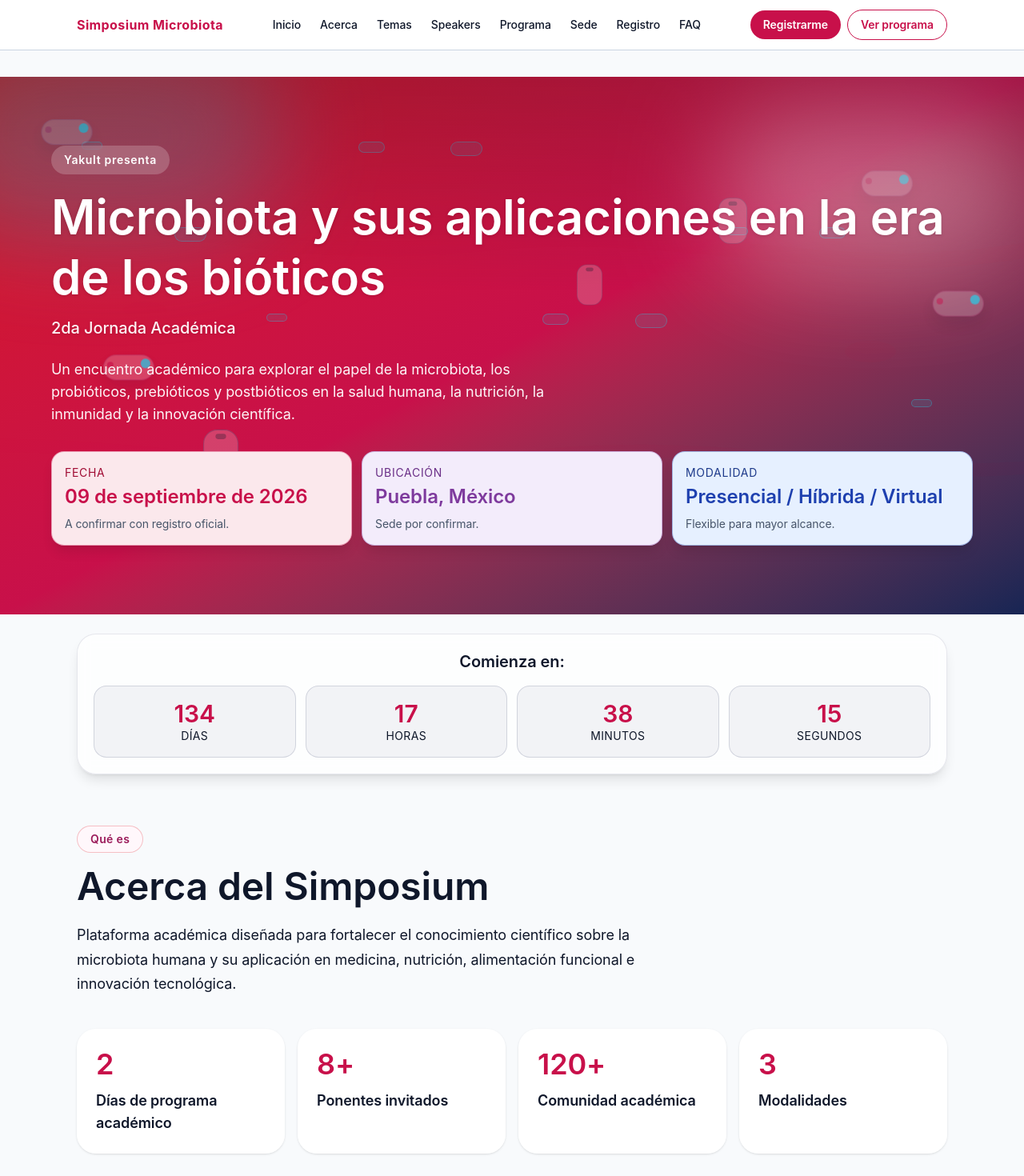
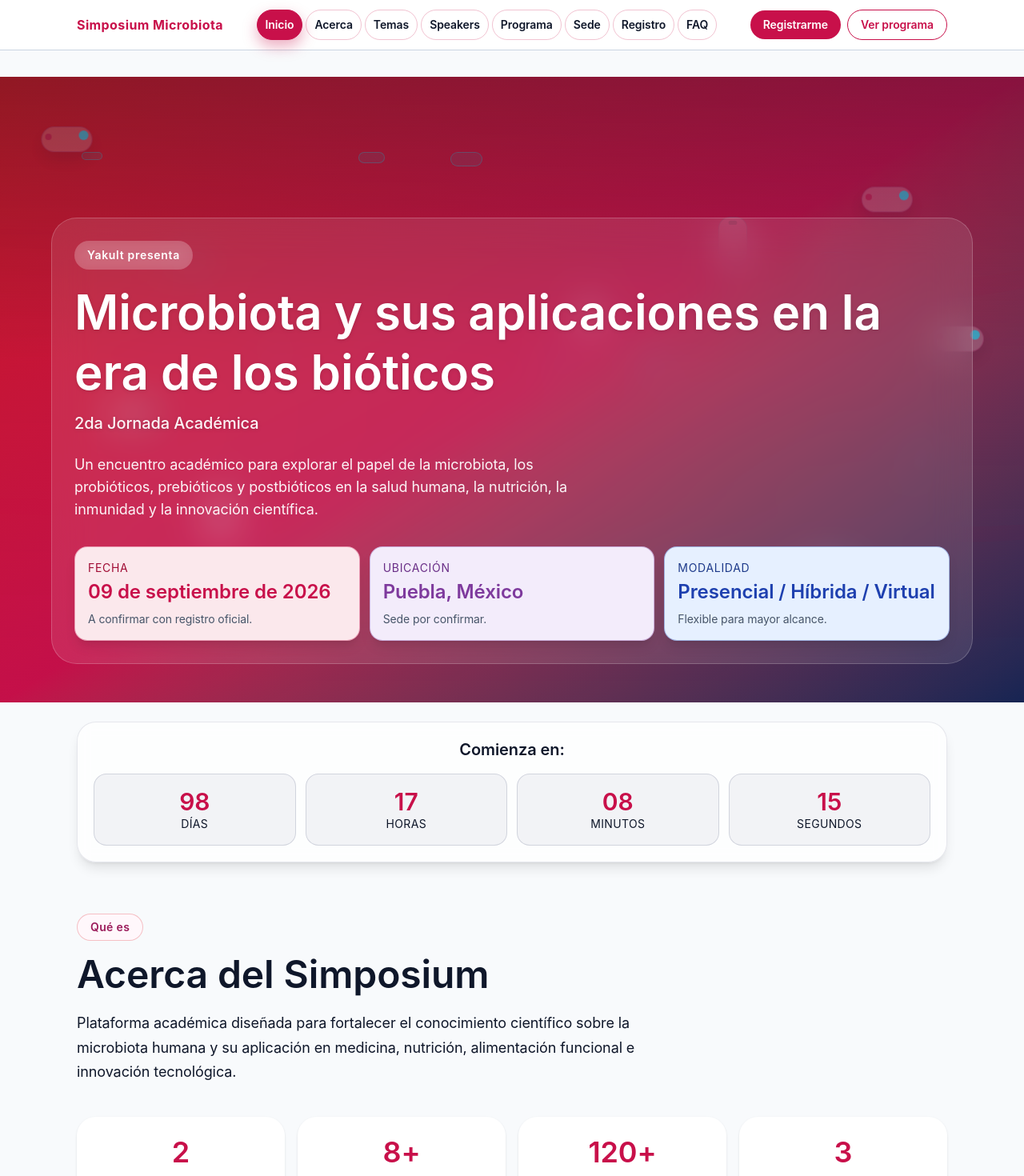
Before and after one commit to My3009appdevelper/landing-simposium-microbiota, a Next.js app: page / in a window 1280 px wide. Shown: the top 1470 px of the page at 80% size. Built offline with nearby package versions, Linux system fonts and the light colour scheme.

Commit message:
algunos cambios

```diff
--- a/components/AboutSection.tsx
+++ b/components/AboutSection.tsx
@@ -9,24 +9,24 @@ export default function AboutSection() {
         title={eventData.about.title}
         description={eventData.about.description}
       />
-      <div className="mb-8 grid gap-4 sm:grid-cols-2 lg:grid-cols-4">
+      <div className="mb-8 grid justify-items-center gap-4 sm:grid-cols-2 lg:grid-cols-4">
         {eventData.highlights.map((item) => (
           <article
             key={item.label}
-            className="symbi-card rounded-3xl p-6 shadow-sm transition hover:translate-y-[-4px] hover:shadow-md"
+            className="symbi-card w-full max-w-sm rounded-3xl p-6 text-center shadow-sm transition hover:translate-y-[-4px] hover:shadow-md"
           >
             <p className="text-4xl font-semibold text-[#C8104A]">{item.value}</p>
             <p className="mt-3 text-lg font-semibold text-[#0F172A]">{item.label}</p>
           </article>
         ))}
       </div>
-      <div className="grid gap-8 md:grid-cols-[1.2fr_0.8fr]">
-        <p className="rounded-3xl border border-white bg-white/90 p-6 text-base leading-7 text-[#475569] shadow-sm">
+      <div className="grid justify-items-center gap-8 md:grid-cols-[1.2fr_0.8fr]">
+        <p className="w-full rounded-3xl border border-white bg-white/90 p-6 text-justify text-base leading-7 text-[#475569] shadow-sm">
           {eventData.audience}
         </p>
-        <ul className="symbi-card-subtle grid gap-3 rounded-3xl border border-white bg-white/95 p-6 shadow-sm">
+        <ul className="w-full symbi-card-subtle grid gap-3 rounded-3xl border border-white bg-white/95 p-6 text-justify shadow-sm">
           {eventData.about.bullets.map((bullet) => (
-            <li key={bullet} className="flex items-start gap-2 text-sm text-[#0F172A]">
+            <li key={bullet} className="flex items-start gap-2 text-justify text-sm text-[#0F172A]">
               <span className="mt-1 inline-block h-2 w-2 rounded-full bg-[#22D3EE]" />
               <span>{bullet}</span>
             </li>
--- a/components/HeroSection.tsx
+++ b/components/HeroSection.tsx
@@ -1,5 +1,13 @@
+"use client";
+
+import { useEffect, useRef, useState } from "react";
 import { eventData } from "@/data/event-data";
 import DecorativeBioticsPattern from "./DecorativeBioticsPattern";
+
+type TimeLayerStyle = {
+  transform: string;
+  willChange: string;
+};
 
 const statAccentStyles = [
   {
@@ -19,19 +27,85 @@ const statAccentStyles = [
   },
 ] as const;
 
+function clamp(value: number, min: number, max: number) {
+  return Math.min(max, Math.max(min, value));
+}
+
 export default function HeroSection() {
   const { brand, hero, heroStats } = eventData;
+  const heroRef = useRef<HTMLElement>(null);
+  const [progress, setProgress] = useState(0);
+
+  useEffect(() => {
+    let rafId = 0;
+
+    const update = () => {
+      const section = heroRef.current;
+      if (!section) {
+        return;
+      }
+
+      const top = section.offsetTop;
+      const height = Math.max(section.offsetHeight, 1);
+      const delta = (window.scrollY - top) / height;
+      setProgress(clamp(delta, 0, 1));
+      rafId = 0;
+    };
+
+    const handleScroll = () => {
+      if (rafId !== 0) return;
+      rafId = requestAnimationFrame(update);
+    };
+
+    handleScroll();
+    window.addEventListener("scroll", handleScroll, { passive: true });
+    window.addEventListener("resize", handleScroll);
+
+    return () => {
+      window.removeEventListener("scroll", handleScroll);
+      window.removeEventListener("resize", handleScroll);
+      if (rafId) cancelAnimationFrame(rafId);
+    };
+  }, []);
+
+  const backgroundLayer: TimeLayerStyle = {
+    transform: `translate3d(0, ${-progress * 20}px, 0px)`,
+    willChange: "transform",
+  };
+
+  const frontLayer: TimeLayerStyle = {
+    transform: `translate3d(0, ${-progress * 190}px, 0px)`,
+    willChange: "transform",
+  };
+
   return (
-    <section id="inicio" className="relative overflow-hidden">
+    <section id="inicio" ref={heroRef} className="relative overflow-hidden">
+      <div
+        className="isolate relative flex min-h-[86vh] flex-col justify-center overflow-hidden bg-gradient-to-br from-[#D71920] via-[#C8104A] to-[#172554] px-6 py-12 text-white shadow-[0_40px_80px_rgba(15,23,42,0.35)] sm:px-10 lg:min-h-[84vh] lg:px-12"
+        style={{ perspective: "1000px" }}
+      >
+        <div
+          className="absolute inset-0 -z-20"
+          style={backgroundLayer}
+          aria-hidden
+        >
           <DecorativeBioticsPattern
-        className="isolate relative flex min-h-[86vh] flex-col justify-center overflow-hidden bg-gradient-to-br from-[#D71920] via-[#C8104A] to-[#172554] px-6 py-12 text-white shadow-[0_40px_80px_rgba(15,23,42,0.35)] sm:px-10 lg:min-h-[84vh] lg:px-12"
+            className="pointer-events-none relative h-full w-full"
             density="regular"
+          />
+        </div>
+
+        <div
+          className="pointer-events-none absolute inset-0 -z-10 bg-[linear-gradient(to_bottom,rgba(15,23,42,0.35),rgba(15,23,42,0.05)_45%,rgba(15,23,42,0.02))]"
+          style={backgroundLayer}
+          aria-hidden
+        />
+
+        <div
+          className="relative z-10 mx-auto mt-16 w-full max-w-6xl pt-6 sm:mt-20 sm:pt-8 lg:mt-24"
+          style={frontLayer}
         >
-        <div className="pointer-events-none absolute -left-24 -top-14 h-56 w-96 rounded-full bg-[#22D3EE]/25 blur-3xl md:h-64 md:w-[28rem]" />
-        <div className="pointer-events-none absolute right-0 top-8 h-40 w-72 rounded-full bg-white/35 blur-3xl md:h-52 md:w-[24rem]" />
-        <div className="pointer-events-none absolute inset-x-0 top-0 left-0 h-full bg-[linear-gradient(to_bottom,rgba(15,23,42,0.2),rgba(15,23,42,0)_40%)]" />
-
-        <div className="relative z-10 mx-auto w-full max-w-6xl">
+          <div className="rounded-[2rem] border border-white/20 bg-white/10 p-5 backdrop-blur-xl sm:p-7">
             <p className="mb-4 inline-flex rounded-full bg-white/20 px-4 py-2 text-sm font-semibold tracking-wider text-white backdrop-blur">
               {hero.eyebrow}
             </p>
@@ -65,7 +139,8 @@ export default function HeroSection() {
               })}
             </div>
           </div>
-      </DecorativeBioticsPattern>
+        </div>
+      </div>
     </section>
   );
 }
--- a/components/Navbar.tsx
+++ b/components/Navbar.tsx
@@ -1,14 +1,60 @@
 "use client";
 
-import { useEffect, useRef, useState } from "react";
+import { useCallback, useEffect, useRef, useState } from "react";
 import { eventData } from "@/data/event-data";
 import SmoothScrollLink from "./SmoothScrollLink";
 
+const navItemIds = eventData.navItems.map((item) => item.id);
+
 export default function Navbar() {
+  const firstSectionId = navItemIds[0] ?? "";
+
+  const getHeaderHeight = () => {
+    if (typeof window === "undefined") return 0;
+    const header = document.querySelector<HTMLElement>("[data-site-header='true']");
+    return header?.offsetHeight ?? 0;
+  };
+
+  const normalizeHash = () => {
+    if (typeof window === "undefined") return firstSectionId;
+    const hash = window.location.hash.replace("#", "");
+    const normalized = hash ? hash.split("?")[0].split("#")[0] : "";
+    const exists = normalized ? navItemIds.includes(normalized) : false;
+    return exists ? normalized : firstSectionId;
+  };
+
   const [scrolled, setScrolled] = useState(false);
+  const [activeSection, setActiveSection] = useState(() => {
+    if (typeof window === "undefined") return firstSectionId;
+    return normalizeHash() || firstSectionId;
+  });
   const [canScrollLeft, setCanScrollLeft] = useState(false);
   const [canScrollRight, setCanScrollRight] = useState(false);
   const navScrollRef = useRef<HTMLDivElement>(null);
+
+  const syncActiveByScroll = useCallback(() => {
+    if (typeof window === "undefined") return;
+
+    const trigger = window.scrollY + getHeaderHeight() + 24;
+    let nextSection = firstSectionId;
+
+    for (let i = navItemIds.length - 1; i >= 0; i--) {
+      const sectionId = navItemIds[i];
+      const section = document.getElementById(sectionId);
+      if (!section) continue;
+
+      if (section.offsetTop <= trigger) {
+        nextSection = sectionId;
+        break;
+      }
+    }
+
+    setActiveSection((current) => (current === nextSection ? current : nextSection));
+  }, [firstSectionId]);
+
+  const selectSection = useCallback((sectionId: string) => {
+    setActiveSection(sectionId);
+  }, []);
 
   const updateScrollButtons = () => {
     const el = navScrollRef.current;
@@ -26,9 +72,19 @@ export default function Navbar() {
   useEffect(() => {
     const onScroll = () => {
       setScrolled(window.scrollY > 24);
+      syncActiveByScroll();
     };
+
+    const syncSectionByHash = () => {
+      const normalized = normalizeHash();
+      setActiveSection(normalized);
+      syncActiveByScroll();
+    };
+
     onScroll();
-    window.addEventListener("scroll", onScroll);
+    window.addEventListener("scroll", onScroll, { passive: true });
+    window.addEventListener("hashchange", syncSectionByHash);
+    window.addEventListener("popstate", syncSectionByHash);
 
     const el = navScrollRef.current;
     if (el) {
@@ -39,12 +95,21 @@ export default function Navbar() {
 
     return () => {
       window.removeEventListener("scroll", onScroll);
+      window.removeEventListener("hashchange", syncSectionByHash);
+      window.removeEventListener("popstate", syncSectionByHash);
       window.removeEventListener("resize", updateScrollButtons);
       if (el) {
         el.removeEventListener("scroll", updateScrollButtons);
       }
     };
-  }, []);
+  }, [syncActiveByScroll]);
+
+  const baseTabClass =
+    "rounded-full px-2.5 py-2 text-sm font-semibold transition-colors border";
+  const inactiveTabClass =
+    "text-[#0F172A] border-[#C8104A]/25 hover:bg-[#C8104A]/10 hover:border-[#C8104A]/45 hover:text-[#C8104A]";
+  const activeTabClass =
+    "border-[#C8104A] bg-[#C8104A] text-white shadow-[0_8px_18px_rgba(200,16,74,0.35)]";
 
   return (
     <header
@@ -86,7 +151,10 @@ export default function Navbar() {
               <SmoothScrollLink
                 key={item.id}
                 href={item.href}
-                className="rounded-full px-2.5 py-2 text-sm font-medium text-[#0F172A] transition-colors hover:text-[#C8104A]"
+                onClick={() => selectSection(item.id)}
+                className={`${baseTabClass} ${
+                  activeSection === item.id ? activeTabClass : inactiveTabClass
+                }`}
               >
                 {item.label}
               </SmoothScrollLink>
@@ -138,20 +206,33 @@ export default function Navbar() {
             />
             <div
               ref={navScrollRef}
-              className="scrollbar-hide flex flex-nowrap items-center gap-2 overflow-x-auto overflow-y-hidden pr-1 overscroll-x-contain scroll-smooth touch-pan-x snap-x snap-mandatory"
+              className="nav-scrollbar-hidden flex flex-nowrap items-center gap-2 overflow-x-auto overflow-y-hidden pr-1 overscroll-x-contain scroll-smooth touch-pan-x snap-x snap-mandatory"
               onScroll={updateScrollButtons}
+              style={{
+                scrollbarWidth: "none",
+                msOverflowStyle: "none",
+              }}
             >
               {eventData.navItems.map((item) => (
                 <SmoothScrollLink
                   key={item.id}
                   href={item.href}
-                  className="shrink-0 snap-start rounded-full px-3 py-2 text-xs font-medium text-[#0F172A] transition-colors hover:text-[#C8104A] sm:text-sm"
+                  onClick={() => selectSection(item.id)}
+                  className={`shrink-0 snap-start ${baseTabClass} ${
+                    activeSection === item.id ? activeTabClass : inactiveTabClass
+                  }`}
                 >
                   {item.label}
                 </SmoothScrollLink>
               ))}
             </div>
           </div>
+
+          <style jsx>{`
+            .nav-scrollbar-hidden::-webkit-scrollbar {
+              display: none;
+            }
+          `}</style>
 
           <button
             type="button"
--- a/data/event-data.ts
+++ b/data/event-data.ts
@@ -108,7 +108,7 @@ export const eventData = {
     modality: "Presencial / Híbrida / Virtual",
     registrationLink: "#registro",
     contactEmail: "contacto@yakultpuebla.org",
-    countdownTargetDate: "2026-10-15T09:00:00-06:00",
+    countdownTargetDate: "2026-09-09T08:30:00-06:00",
   },
   hero: {
     eyebrow: "Yakult presenta",
```
Lines whose indentation alone changed are shown as unchanged.
